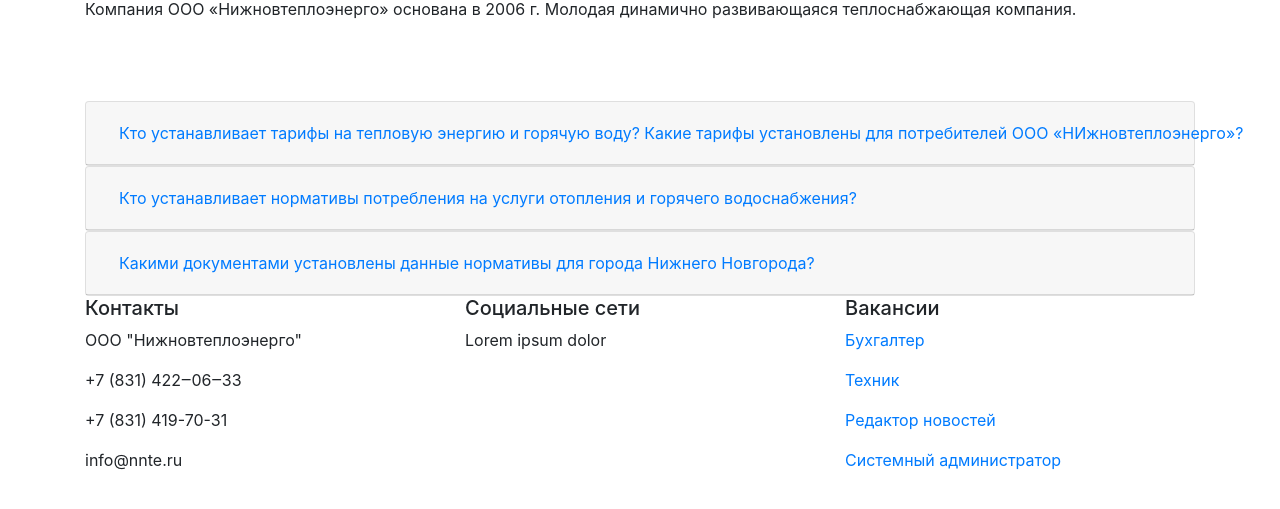
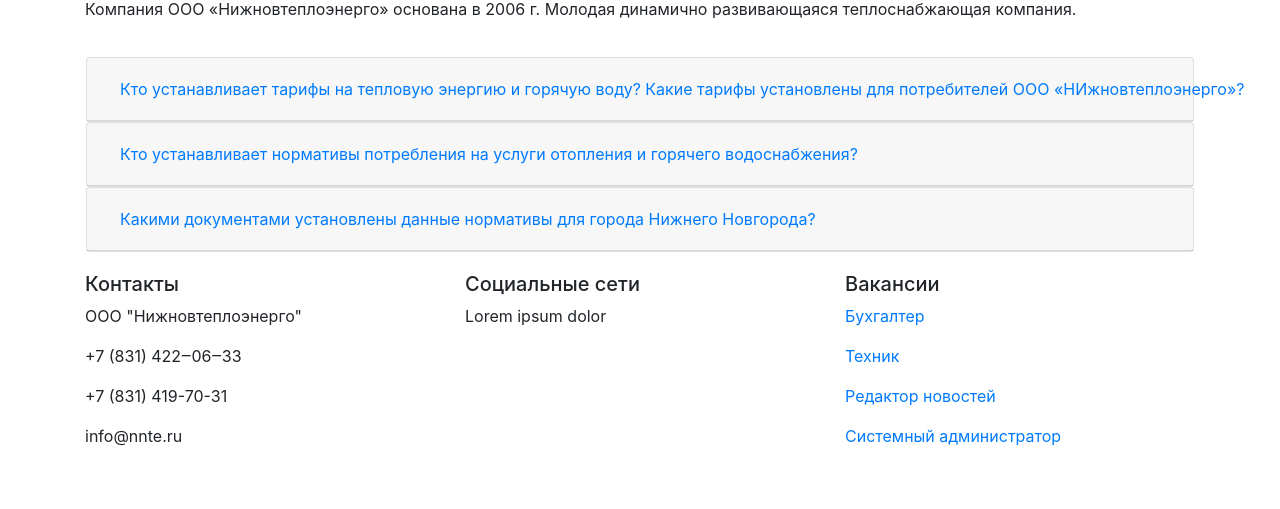
Before and after one commit to D2ntes/nnte, a Django app: page /questions/ in a window 1280 px wide. Shown: the part 49-558 px from the top of the page. Run offline with Django 3.2, Linux system fonts and the light colour scheme; data comes from the database, SQL or seed files in the repository; some libraries are stand-ins or nearby versions.

Commit message:
add padding

```diff
--- a/templates/questions.html
+++ b/templates/questions.html
@@ -17,8 +17,8 @@
     </div>
 
 
-    <div class="row mt-3">
-        <div class="container mt-5">
+    <div class="row m-1">
+        <div class="container p-3">
             <div id="accordion">
 
                 {% for question in questions %}
```
